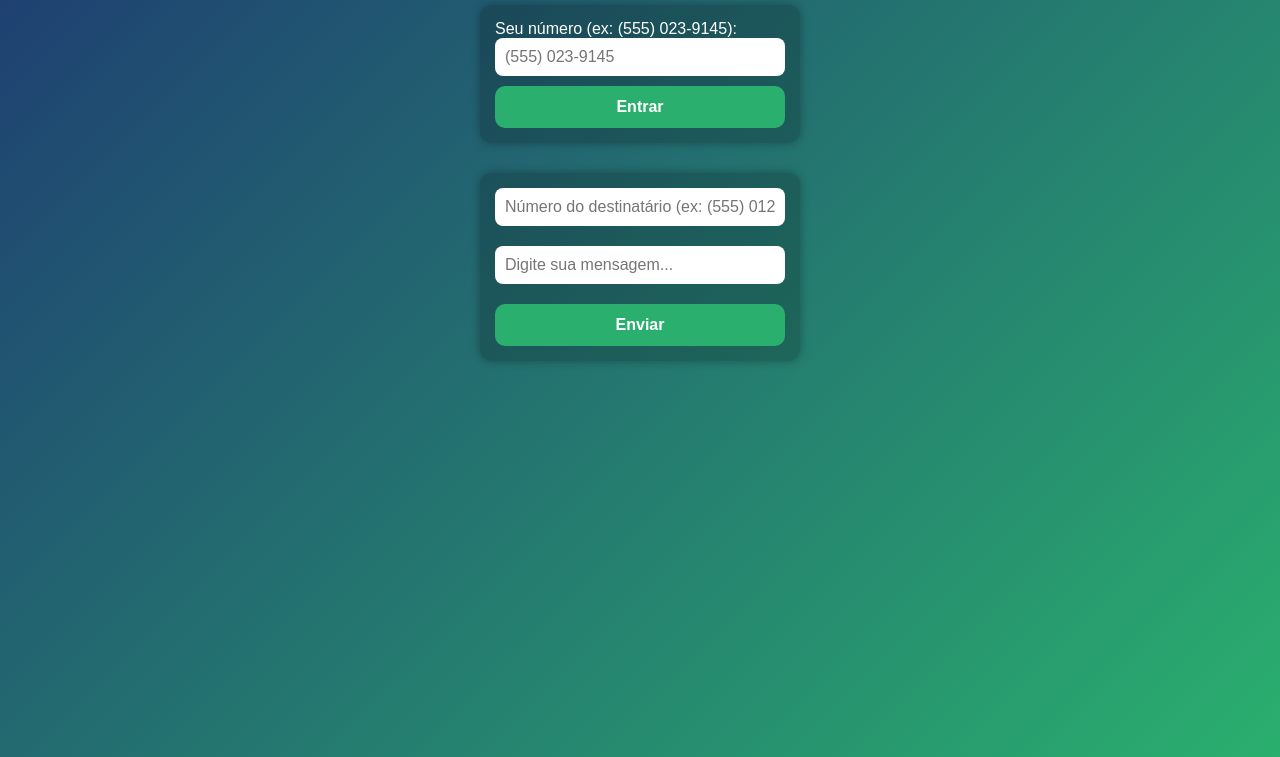
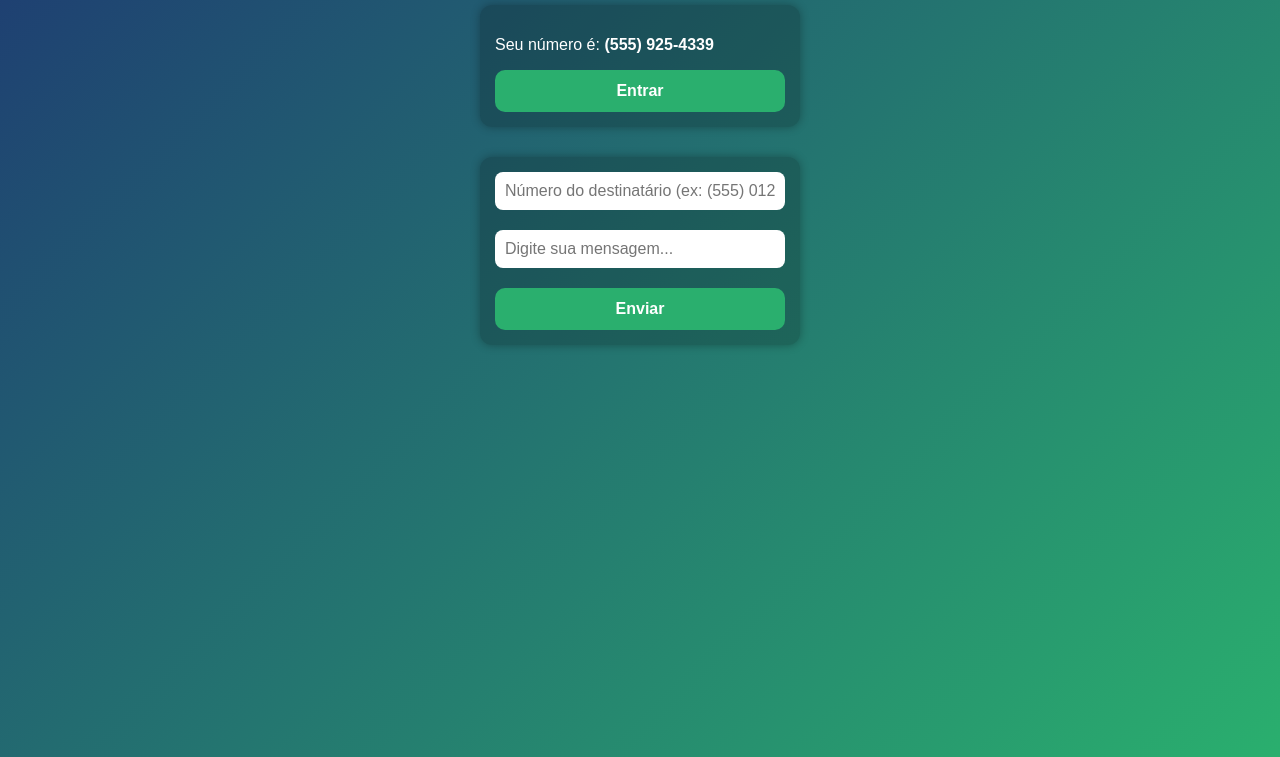
Before and after one commit to miguepossani/Obrichat1, a plain HTML site: page index.html in a window 1280 px wide. Shown: the part 83-840 px from the top of the page. Drawn offline with Linux system fonts and the light colour scheme.

Commit message:
Update index.html

```diff
--- a/index.html
+++ b/index.html
@@ -3,7 +3,7 @@
 <head>
   <meta charset="UTF-8" />
   <meta name="viewport" content="width=device-width, initial-scale=1" />
-<title>ObriChat - Chat com destinatário</title>
+  <title>ObriChat - Chat com número automático</title>
   <style>
     body {
       font-family: Arial, sans-serif;
@@ -30,16 +30,6 @@
     }
     #number-area {
       margin-bottom: 20px;
-  }
-  #number-area input, #input-area input {
-    width: 100%;
-    padding: 10px;
-    border-radius: 8px;
-    border: none;
-    font-size: 16px;
-    outline: none;
-    box-sizing: border-box;
-    margin-bottom: 10px;
     }
     button {
       padding: 12px;
@@ -100,6 +90,13 @@
     }
     #input-area input {
       margin-bottom: 10px;
+      width: 100%;
+      padding: 10px;
+      border-radius: 8px;
+      border: none;
+      font-size: 16px;
+      outline: none;
+      box-sizing: border-box;
     }
   </style>
 </head>
@@ -108,8 +105,7 @@
   <h2>ObriChat</h2>
 
   <div id="number-area">
-    <label>Seu número (ex: (555) 023-9145):</label>
-    <input id="user-number" type="text" placeholder="(555) 023-9145" />
+    <p>Seu número é: <strong id="user-number-display"></strong></p>
     <button id="save-number-btn">Entrar</button>
   </div>
 
@@ -130,7 +126,7 @@
       authDomain: "obrichat-4c631.firebaseapp.com",
       databaseURL: "https://obrichat-4c631-default-rtdb.firebaseio.com",
       projectId: "obrichat-4c631",
-      storageBucket: "obrichat-4c631.firebasestorage.app",
+      storageBucket: "obrichat-4c631.appspot.com",
       messagingSenderId: "587921807769",
       appId: "1:587921807769:web:386f5370030c1dc8931b08",
       measurementId: "G-D4JV6CEYDW"
@@ -139,20 +135,32 @@
     firebase.initializeApp(firebaseConfig);
     const database = firebase.database();
 
+    // Gera número aleatório
+    function generateRandomNumber() {
+      const prefix = "(555)";
+      const middle = String(Math.floor(100 + Math.random() * 900)).padStart(3, '0');
+      const end = String(Math.floor(1000 + Math.random() * 9000)).padStart(4, '0');
+      return `${prefix} ${middle}-${end}`;
+    }
+
+    let userNumber = localStorage.getItem("userNumber");
+    if (!userNumber) {
+      userNumber = generateRandomNumber();
+      localStorage.setItem("userNumber", userNumber);
+    }
+
+    document.getElementById("user-number-display").textContent = userNumber;
+
     const numberArea = document.getElementById('number-area');
-    const userNumberInput = document.getElementById('user-number');
-    const saveNumberBtn = document.getElementById('save-number-btn');
     const chatDiv = document.getElementById('chat');
     const inputArea = document.getElementById('input-area');
     const destNumberInput = document.getElementById('dest-number');
     const msgInput = document.getElementById('msg-input');
     const sendBtn = document.getElementById('send-btn');
 
-    let userNumber = '';
     let currentDest = '';
 
     function loadMessages() {
-      // Exibe só mensagens entre userNumber e currentDest (nos 2 sentidos)
       database.ref('messages').on('value', snapshot => {
         chatDiv.innerHTML = '';
         const messages = snapshot.val();
@@ -178,9 +186,7 @@
       const dest = destNumberInput.value.trim();
       if (text === '') return alert('Digite a mensagem!');
       if (dest === '') return alert('Digite o número do destinatário!');
-
       if (dest === userNumber) return alert('Você não pode enviar mensagem para você mesmo!');
-
       currentDest = dest;
 
       const newMsgKey = database.ref().child('messages').push().key;
@@ -196,18 +202,12 @@
     }
 
     function enterChat() {
-      const num = userNumberInput.value.trim();
-      if (num === '') {
-        alert('Digite seu número!');
-        return;
-      }
-      userNumber = num;
       numberArea.style.display = 'none';
       chatDiv.style.display = 'block';
       inputArea.style.display = 'flex';
     }
 
-    saveNumberBtn.addEventListener('click', enterChat);
+    document.getElementById('save-number-btn').addEventListener('click', enterChat);
     sendBtn.addEventListener('click', sendMessage);
     msgInput.addEventListener('keypress', e => {
       if (e.key === 'Enter') sendMessage();
```
Lines whose indentation alone changed are shown as unchanged.
